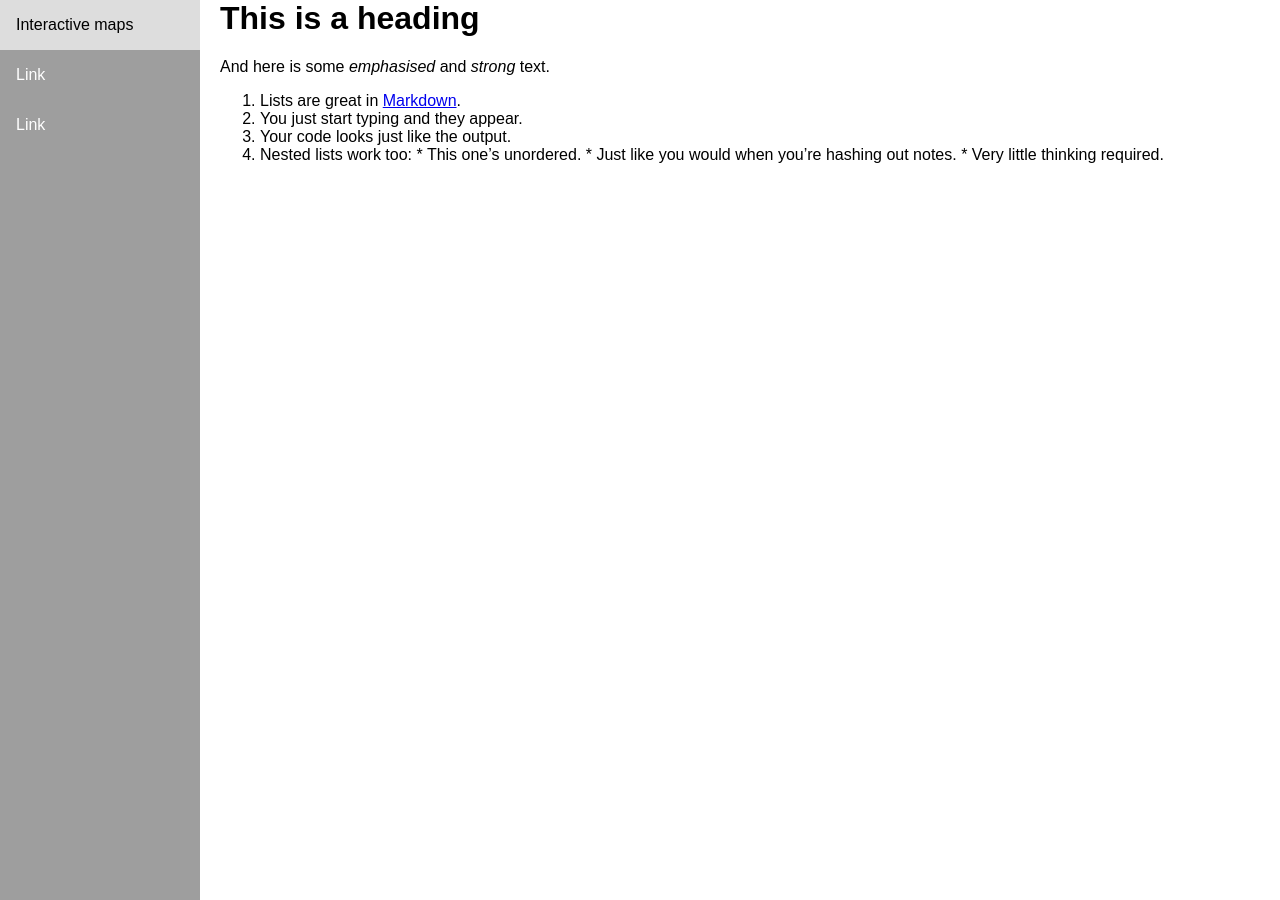
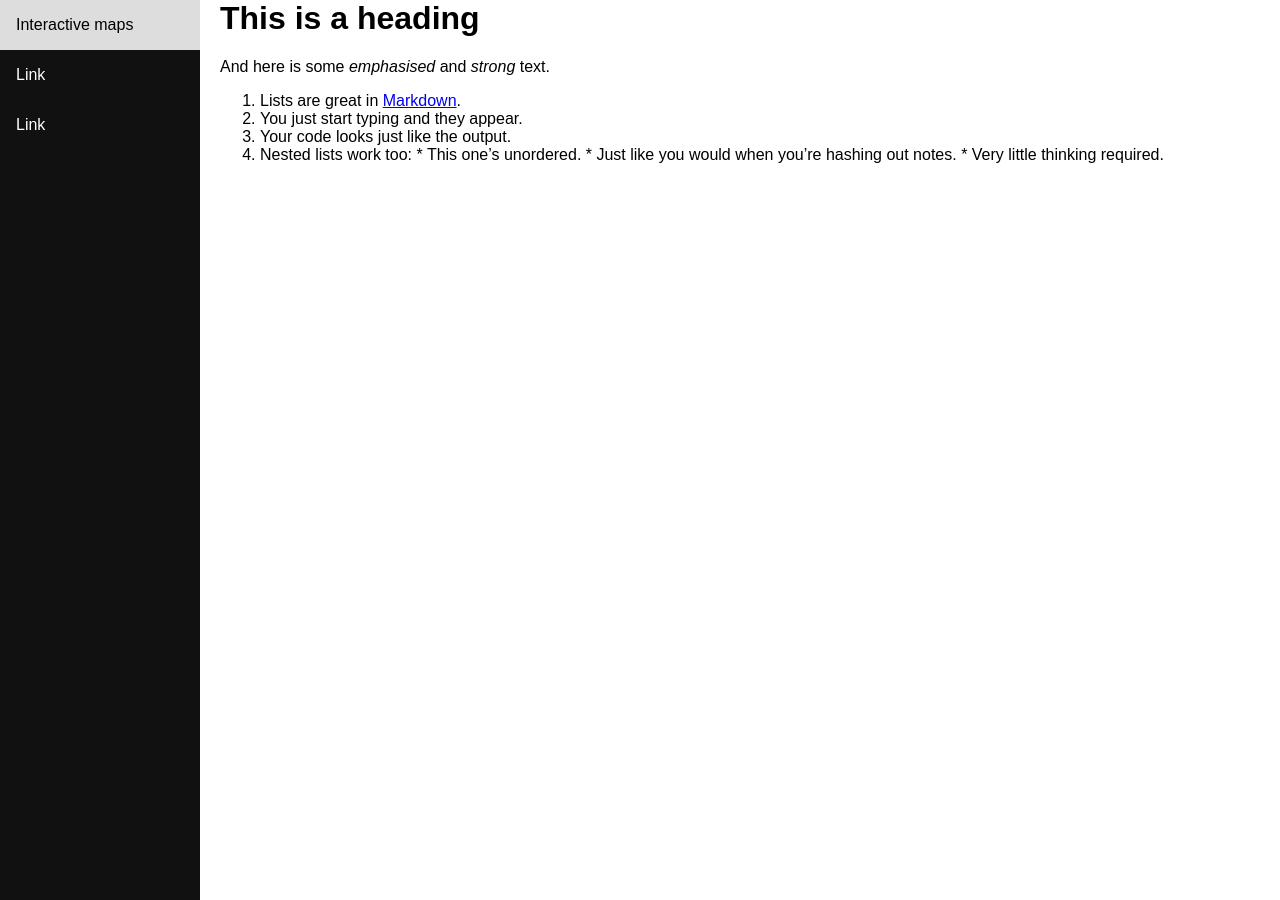
Before and after one commit to antoinefama/antoinefama.github.io, a Jekyll site: the page built from index.md, in a window 1280 px wide. Built offline with Jekyll 4.4.1, drawn with Linux system fonts in a browser that asks for light colours.

Commit message:
Update default.html

```diff
--- a/_layouts/default.html
+++ b/_layouts/default.html
@@ -22,7 +22,7 @@ body {
     z-index: 1;
     top: 0;
     left: 0;
-    background-image: url("https://antoinefama.github.io/_layouts/side_nav_resto.jpg");
+    background-color: #111;
     overflow-x: hidden;
 }
 
```
